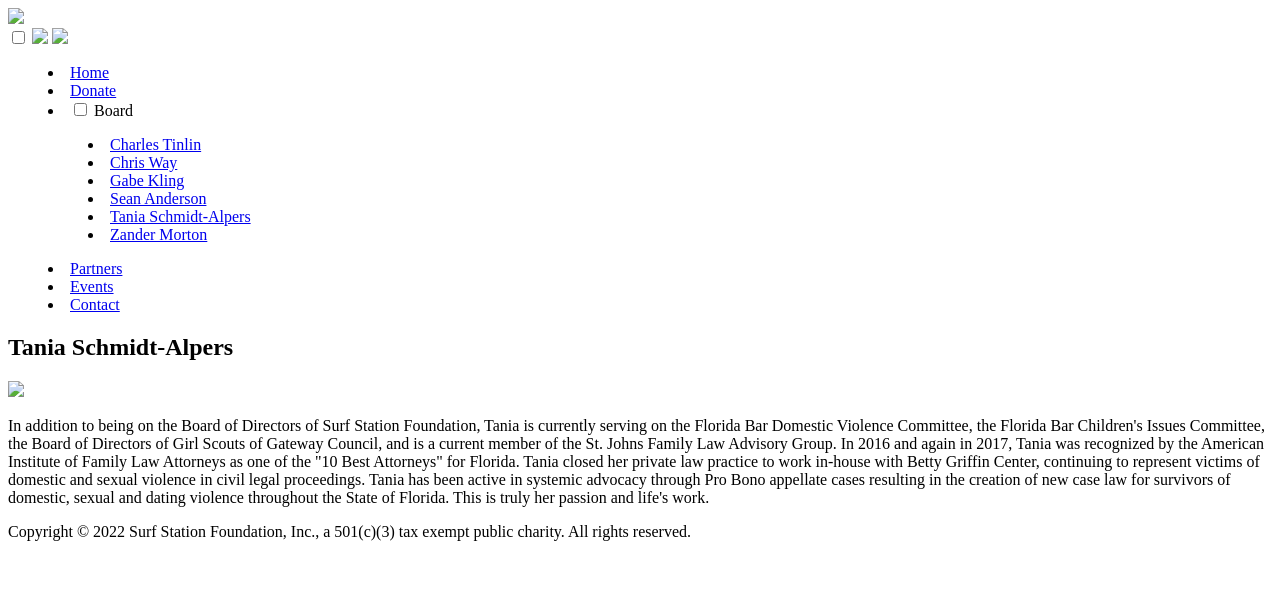
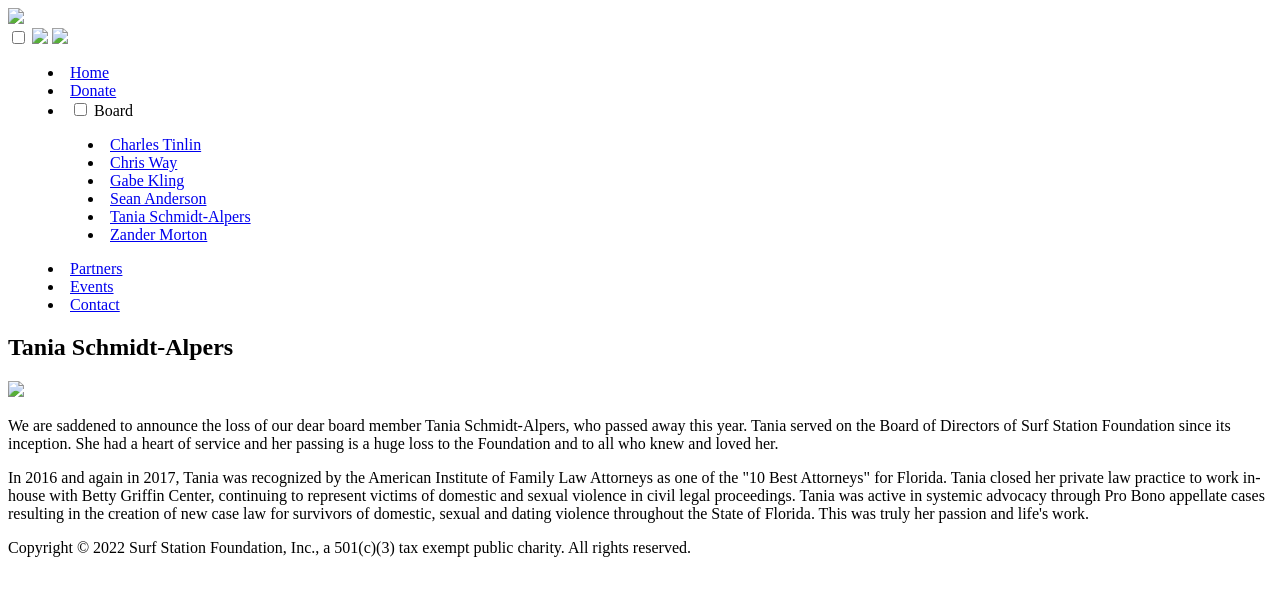
Before and after one commit to surfstationfoundation/www.surfstationfoundation.org, a Jekyll site: the page built from www/tania_schmidt-alpers.html, in a window 1280 px wide. Shown: the top 596 px of the page. Built offline with Jekyll 4.4.1, drawn with Linux system fonts in a browser that asks for light colours.

Commit message:
update tania schmidt alpers bio

```diff
--- a/www/tania_schmidt-alpers.html
+++ b/www/tania_schmidt-alpers.html
@@ -7,10 +7,14 @@ title: 'Surf Station Foundation: Board Member'
     <h1 class="special">Tania Schmidt-Alpers</h1>
     <img src="static/{{ site.time | date: '%Y%m%d%H%M%S' }}/images/tania_schmidt-alpers.jpg" class="boardprofilepic">
     <p>
-      In addition to being on the Board of Directors of Surf Station Foundation, Tania is currently serving on the Florida Bar Domestic Violence Committee, the Florida Bar Children's Issues Committee, the Board of Directors of Girl Scouts of Gateway Council, and is a current member of the St. Johns Family Law Advisory Group.
+      We are saddened to announce the loss of our dear board member Tania Schmidt-Alpers, who passed away this year.
+      Tania served on the Board of Directors of Surf Station Foundation since its inception.
+      She had a heart of service and her passing is a huge loss to the Foundation and to all who knew and loved her.
+    </p>
+    <p>
       In 2016 and again in 2017, Tania was recognized by the American Institute of Family Law Attorneys as one of the "10 Best Attorneys" for Florida.
       Tania closed her private law practice to work in-house with Betty Griffin Center, continuing to represent victims of domestic and sexual violence in civil legal proceedings.
-      Tania has been active in systemic advocacy through Pro Bono appellate cases resulting in the creation of new case law for survivors of domestic, sexual and dating violence throughout the State of Florida. This is truly her passion and life's work.
+      Tania was active in systemic advocacy through Pro Bono appellate cases resulting in the creation of new case law for survivors of domestic, sexual and dating violence throughout the State of Florida. This was truly her passion and life's work.
     </p>
   </section>
 </div>
```
